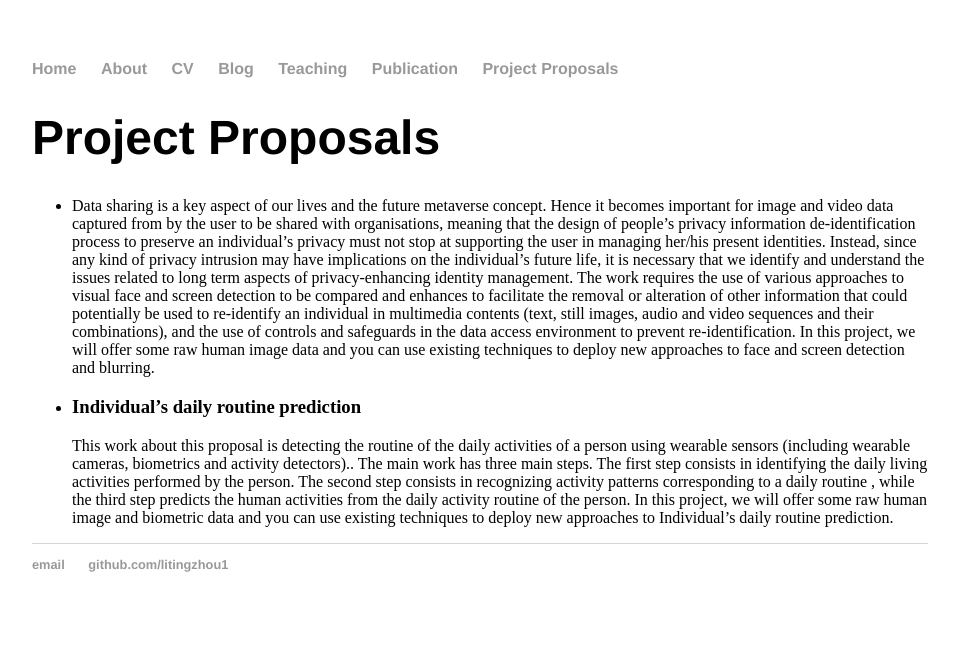
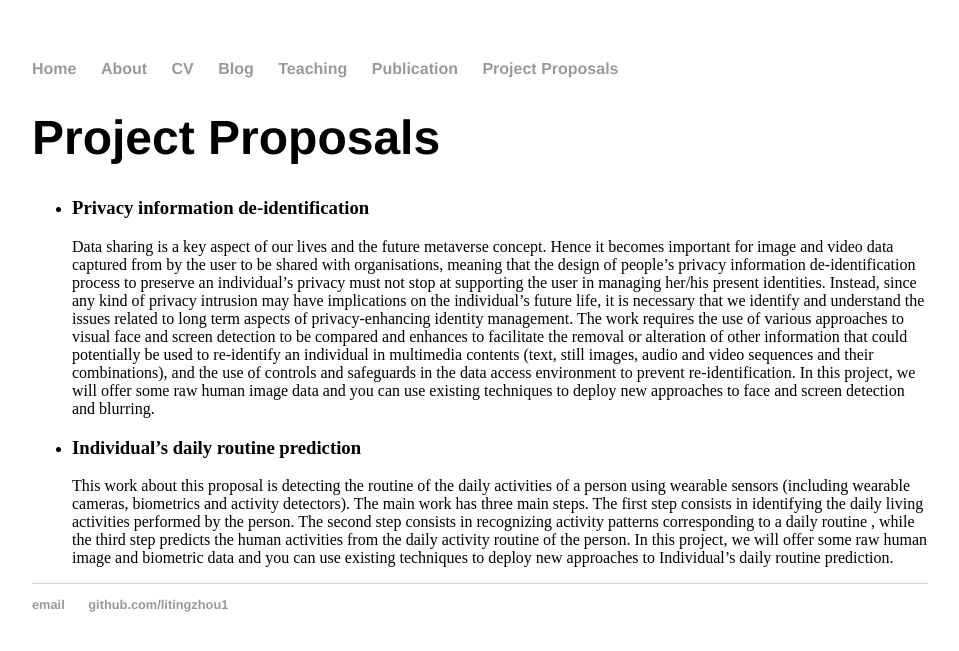
Before and after one commit to litingzhou1/litingzhou1.github.io, a Jekyll site: the page built from proposal/index.html, in a window 1280 px wide. Shown: the top 651 px of the page, without its empty margins (160-1119 px from the left). Built offline with Jekyll 4.4.1, drawn with Linux system fonts in a browser that asks for light colours.

Commit message:
Update index.html

```diff
--- a/proposal/index.html
+++ b/proposal/index.html
@@ -5,11 +5,10 @@ title: Liting Zhou's CV
 	<h1>Project Proposals</h1>
 	<ul class="proposal">
 	    <li>
-		    <h3Privacy information de-identification</h3>
+		    <h3>Privacy information de-identification</h3>
 		    <span>Data sharing is a key aspect of our lives and the future metaverse concept. Hence it becomes important for image and video data captured from by the user to be shared with organisations, meaning that the design of people’s privacy information de-identification process to preserve an individual’s privacy must not stop at supporting the user in managing her/his present identities. Instead, since any kind of privacy intrusion may have implications on the individual’s future life, it is necessary that we identify and understand the issues related to long term aspects of privacy-enhancing identity management. The work requires the use of various approaches to visual face and screen detection to be compared and enhances to facilitate the removal or alteration of other information that could potentially be used to re-identify an individual in multimedia contents (text, still images, audio and video sequences and their combinations), and the use of controls and safeguards in the data access environment to prevent re-identification. In this project, we will offer some raw human image data and you can use existing techniques to deploy new approaches to face and screen detection and blurring.</li>
 		</span>
 		<li>
 			<h3>Individual’s daily routine prediction</h3>
-			<span>This work about this proposal is detecting the routine of the daily activities of a person using wearable sensors (including wearable cameras, biometrics and activity detectors).. The main work has three main steps. The first step consists in identifying the daily living activities performed by the person. The second step consists in recognizing activity patterns corresponding to a daily routine , while the third step predicts the human activities from the daily activity routine of the person. In this project, we will offer some raw human image and biometric data and you can use existing techniques to deploy new approaches to Individual’s daily routine prediction. </li>
-		</span>
+			<span>This work about this proposal is detecting the routine of the daily activities of a person using wearable sensors (including wearable cameras, biometrics and activity detectors). The main work has three main steps. The first step consists in identifying the daily living activities performed by the person. The second step consists in recognizing activity patterns corresponding to a daily routine , while the third step predicts the human activities from the daily activity routine of the person. In this project, we will offer some raw human image and biometric data and you can use existing techniques to deploy new approaches to Individual’s daily routine prediction. </span></li>
 </ul>
```
